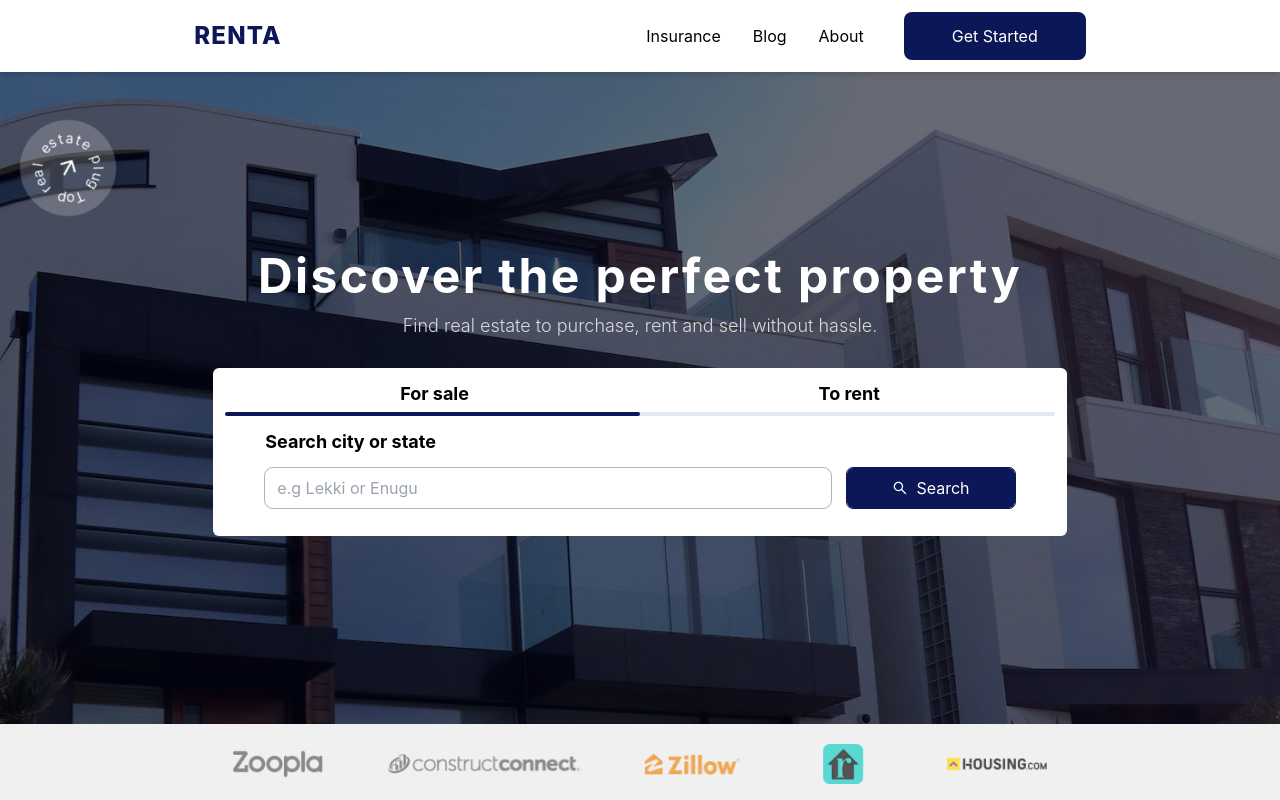
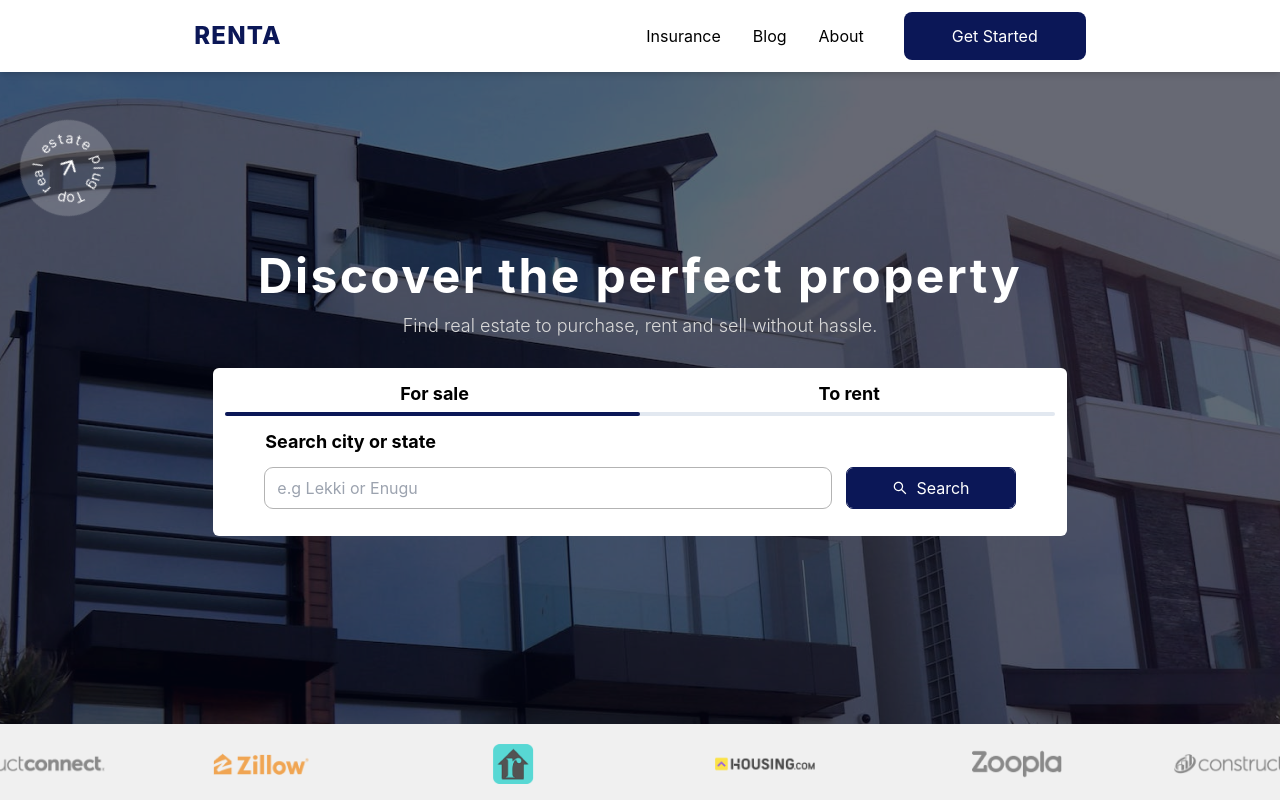
Before and after one commit to Zrnited/renta-app, a React (Create React App) app: page / in a window 1280 px wide. Shown: the top 800 px of the page. Built offline with nearby package versions, Linux system fonts and the light colour scheme.

Commit message:
Updated the UI

```diff
--- a/src/components/Sidebar.js
+++ b/src/components/Sidebar.js
@@ -1,13 +1,16 @@
 import React from "react";
 import { Link } from "react-router-dom";
+import { IoMdClose } from "react-icons/io";
+import { MdClose } from "react-icons/md";
+import { GrClose } from "react-icons/gr";
 
 const Sidebar = ({ sidebar, setSidebar }) => {
   return (
     <aside
       className={
         sidebar
-          ? "absolute top-0 bottom-0 h-full left-0 w-1/2 z-30 shadow-xl bg-customGray p-5 transition-all ease-in-out delay-100 sm:hidden"
-          : "absolute top-0 bottom-0 w-1/2 z-30 bg-customGray -left-full p-5 transition-all ease-in-out delay-100 sm:hidden"
+          ? "fixed top-0 w-full z-30 shadow-xl bg-customGray p-5 transition-all ease-in-out delay-100 sm:hidden"
+          : "fixed left-0 right-0 z-30 bg-customGray -top-full p-5 transition-all ease-in-out delay-100 sm:hidden"
       }
     >
       <div>
@@ -15,8 +18,8 @@ const Sidebar = ({ sidebar, setSidebar }) => {
           renta
         </h1>
         <hr />
-        <div className="flex flex-col gap-8 mt-4">
-          <ul className="flex flex-col text-left gap-2">
+        <div className="flex flex-col gap-4 mt-4">
+          <ul className="flex flex-col text-center gap-2">
             <li className="px-3 py-2 hover:bg-customBlue hover:text-customWhite transition ease-in-out delay-100 rounded-md">
               <Link onClick={()=>setSidebar(false)}>Insurance</Link>
             </li>
@@ -33,6 +36,14 @@ const Sidebar = ({ sidebar, setSidebar }) => {
           </button>
         </div>
       </div>
+
+      <div className="absolute top-1 right-2">
+        <button onClick={()=>{
+          setSidebar(false);
+        }}>
+          <IoMdClose size={'25px'} color="darkred" />
+        </button>
+      </div>
     </aside>
   );
 };
--- a/src/index.css
+++ b/src/index.css
@@ -23,3 +23,22 @@ code {
   font-family: source-code-pro, Menlo, Monaco, Consolas, 'Courier New',
     monospace;
 }
+
+@keyframes marquee {
+  0% {
+    left: 0;
+  }
+  100% {
+    left: -100%;
+  }
+}
+
+.animate {
+  animation: marquee 20s linear infinite;
+  top: 50%;
+  transform: translate(0, -50%);
+}
+
+.animate:hover{
+  animation-play-state: paused;
+}
--- a/src/pages/Home.js
+++ b/src/pages/Home.js
@@ -89,30 +89,6 @@ const Home = () => {
     },
   ];
 
-  // const boxVariant = {
-  //   hidden: {
-  //     x: '-100vw'
-  //   },
-  //   visible: {
-  //     x: 0,
-  //     transition: {
-  //       delay: 0.5,
-  //       when: 'beforeChildren'
-  //     }
-  //   },
-  // }
-
-  // const listVariant = {
-  //   hidden: {
-  //     x: -10,
-  //     opacity: 0
-  //   },
-  //   visible: {
-  //     x: 0,
-  //     opacity: 1,
-  //     staggerChildren: 0.2
-  //   }
-  // }
 
   const faqs = [
     {
@@ -297,6 +273,7 @@ const Home = () => {
       <Header setSidebar={setSidebar} sidebar={sidebar} />
 
       <Sidebar sidebar={sidebar} setSidebar={setSidebar} />
+
       <main className="mt-8 lg:mt-16 flex flex-col justify-center bg-bg">
         <section className="h-660 bg-herosection bg-cover bg-center relative flex flex-col items-center justify-center gap-7">
           <div className="mb-3 absolute w-70 transform -translate-y-1/2 top-20 sm:-translate-y-0 sm:left-5 sm:top-12 lg:top-14 lg:w-96">
@@ -358,10 +335,11 @@ const Home = () => {
           </div>
         </section>
 
-        <section className="bg-customGray py-5 flex flex-row flex-wrap justify-center items-center gap-x-10 gap-y-6 px-8 lg:gap-x-16">
+        <section className="relative p-10 gap-x-10 gap-y-6 px-8 overflow-hidden bg-customGray">
+          <div className="flex animate absolute left-0 w-400 py-2 px-5 bg-customGray lg:w-200">
             {companies?.map((company, key) => {
               return (
-              <div className="items-center justify-center">
+                <div className="flex items-center justify-around w-1/2">
                   <img
                     src={company.image}
                     alt={company.name}
@@ -370,6 +348,18 @@ const Home = () => {
                 </div>
               );
             })}
+            {companies?.map((company, key) => {
+              return (
+                <div className="flex items-center justify-around w-1/2">
+                  <img
+                    src={company.image}
+                    alt={company.name}
+                    className={`${company.className}`}
+                  />
+                </div>
+              );
+            })}
+          </div>
         </section>
 
         <section className="px-5 py-5 flex flex-col items-center gap-8 md:flex-row md:justify-around">
--- a/tailwind.config.js
+++ b/tailwind.config.js
@@ -40,7 +40,9 @@ module.exports = {
         580: '580px',
         95: '95%',
         90: '90%',
-        80: '80%'
+        80: '80%',
+        200: '200%',
+        400:"400%"
 
       },
       maxWidth: {
```
Lines whose indentation alone changed are shown as unchanged.
